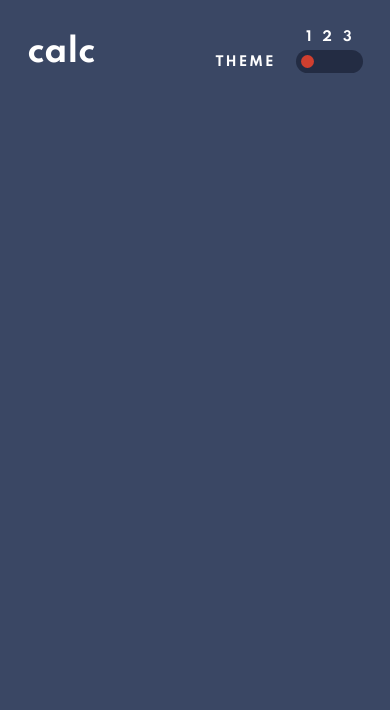
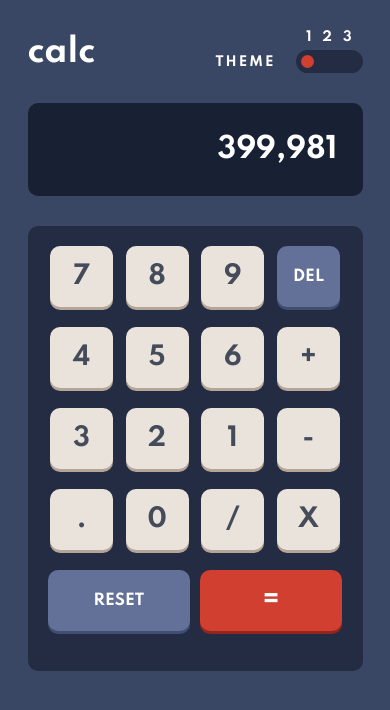
Before and after one commit to DougSorge/calculator-app-fem, a website: page index.html in a window 390 px wide. Drawn offline with Linux system fonts and the light colour scheme.

Commit message:
responsive and animated

```diff
--- a/index.html
+++ b/index.html
@@ -1,25 +1,29 @@
 <!DOCTYPE html>
 <html lang="en">
   <head>
-  <meta charset="UTF-8">
-  <meta name="viewport" content="width=device-width, initial-scale=1.0"> <!-- displays site properly based on user's device -->
+    <meta charset="UTF-8" />
+    <meta name="viewport" content="width=device-width, initial-scale=1.0" />
+    <!-- displays site properly based on user's device -->
 
-  <link rel="icon" type="image/png" sizes="32x32" href="./images/favicon-32x32.png">
-  <link rel="stylesheet" href="css/main.css">
-  <link href="https://fonts.googleapis.com/css2?family=Spartan:wght@700&display=swap" rel="stylesheet">
+    <link
+      rel="icon"
+      type="image/png"
+      sizes="32x32"
+      href="./images/favicon-32x32.png"
+    />
+    <link rel="stylesheet" href="css/main.css" />
+    <link
+      href="https://fonts.googleapis.com/css2?family=Spartan:wght@700&display=swap"
+      rel="stylesheet"
+    />
 
     <title>Frontend Mentor | Calculator app</title>
-
-
   </head>
   <body>
-
     <section class="app-container">
       <header>
         <div class="logo-box">
-        <h1 class="logo">
-          calc
-        </h1>
+          <h1 class="logo">calc</h1>
           <p>Theme</p>
         </div>
 
@@ -30,13 +34,67 @@
             <label class="theme-label" for="theme-3">3</label>
           </div>
           <div class="toggle-btns-box">
-          <input class="pref-btn active" type="radio" name="theme-pref" id="theme-1">
-          <input class="pref-btn hidden" type="radio" name="theme-pref" id="theme-2">
-          <input class="pref-btn hidden" type="radio" name="theme-pref" id="theme-3">
+            <input
+              class="pref-btn active"
+              type="radio"
+              name="theme-pref"
+              id="theme-1"
+            />
+            <input
+              class="pref-btn hidden"
+              type="radio"
+              name="theme-pref"
+              id="theme-2"
+            />
+            <input
+              class="pref-btn hidden"
+              type="radio"
+              name="theme-pref"
+              id="theme-3"
+            />
             <span class="toggle-bg"> </span>
           </div>
         </div>
       </header>
+
+      <section class="display">
+        <div class="display-screen">
+          <span class="display-content">399,981</span>
+        </div>
+      </section>
+
+      <section class="num-pad">
+        <div class="num-pad-btns">
+          <div class="btnRow">
+            <button class="btn numBtn">7</button>
+            <button class="btn numBtn">8</button>
+            <button class="btn numBtn">9</button>
+            <button class="btn utilBtn" id="del">DEL</button>
+          </div>
+          <div class="btnRow">
+            <button class="btn numBtn">4</button>
+            <button class="btn numBtn">5</button>
+            <button class="btn numBtn">6</button>
+            <button class="btn numBtn utilBtn" id="add">+</button>
+          </div>
+          <div class="btnRow">
+            <button class="btn numBtn">3</button>
+            <button class="btn numBtn">2</button>
+            <button class="btn numBtn">1</button>
+            <button class="btn numBtn utilBtn" id="subtract">-</button>
+          </div>
+          <div class="btnRow">
+            <button class="btn numBtn">.</button>
+            <button class="btn numBtn">0</button>
+            <button class="btn numBtn">/</button>
+            <button class="btn numBtn utilBtn" id="multiply">X</button>
+          </div>
+          <div class="btnRow">
+            <button class="btn btn-wide utilBtn" id="reset">RESET</button>
+            <button class="btn btn-wide utilBtn" id="equal">=</button>
+          </div>
+        </div>
+      </section>
     </section>
 
     <!-- <div class="attribution">
--- a/sass/base/_base.scss
+++ b/sass/base/_base.scss
@@ -4,12 +4,12 @@ $color-main-bg-1: #3a4764;
 $color-keypad-bg-1: #232c43;
 $color-display-bg-1: #182034;
 // buttons
-$color-reset-del-bg-1: #637097;
-$color-blue-shadow-1: #404e72;
+$color-res-del-bg-1: #637097;
+$color-res-del-shadow-1: #404e72;
 $color-toggle-equal-1: #d03f2f;
 $color-toggle-equal-shadow-1: #93261a;
 $color-numbtns-1: #eae3dc;
-$color-gray-shadow-1: #b4a597;
+$color-numbtns-shadow-1: #b4a597;
 // text
 $color-numbtns-font-1: #444b5a;
 $color-display-font-1: #ffffff;
@@ -45,21 +45,29 @@ $color-numbtns-font-3: #ffe53d;
 $color-equal-font-3: #1b2428;
 $color-res-del-font-3: #ffffff;
 
-
-html{
-    font-size: 62.5%;
+html {
+  font-size: 62.5%;
 }
 
-body{
-    margin: 0;
-    padding: 0;
-    box-sizing: border-box;
-    background-color:  hsl(222, 26%, 31%);
-    font-family: 'Spartan', sans-serif;
+body {
+  margin: 0;
+  padding: 0;
+  box-sizing: border-box;
+  background-color: hsl(222, 26%, 31%);
+  font-family: "Spartan", sans-serif;
 }
 
 *,
 *::before,
-*::after{
-    box-sizing: inherit;
+*::after {
+  box-sizing: inherit;
 }
+
+// responsive breakpoint for screen sizes 380px and below
+@mixin respond($breakpoint) {
+  @if $breakpoint == desktop {
+    @media only screen and (min-width: 38rem) {
+      @content;
+    }
+  }
+}
--- a/sass/main.scss
+++ b/sass/main.scss
@@ -3,3 +3,5 @@
 
 @import "sections/appContainer";
 @import "sections/header";
+@import "sections/display";
+@import "sections/numPad";
--- a/sass/sections/_appContainer.scss
+++ b/sass/sections/_appContainer.scss
@@ -1,6 +1,10 @@
-.app-container{
-    width: 100%;
-    max-width: 37.5rem;
-    padding: 2rem;
-    margin: auto;
+.app-container {
+  width: 100%;
+  max-width: 37.5rem;
+  padding: 2rem;
+  margin: auto;
+
+  @include respond(desktop) {
+    max-width: 60rem;
+  }
 }
--- /dev/null
+++ b/sass/sections/_display.scss
@@ -0,0 +1,15 @@
+.display {
+  margin-top: 3rem;
+
+  .display-screen {
+    background-color: $color-display-bg-1;
+    padding: 3rem 2rem;
+    border-radius: 10px;
+    text-align: right;
+  }
+  .display-content {
+    font-size: 2.8rem;
+    color: $color-display-font-1;
+    margin-right: 5px;
+  }
+}
--- a/sass/sections/_header.scss
+++ b/sass/sections/_header.scss
@@ -1,22 +1,22 @@
-header{
+header {
   display: flex;
   width: 100%;
   align-items: center;
   padding-top: 1rem;
 
-.logo-box{
+  .logo-box {
     display: flex;
     justify-content: space-between;
     width: 100%;
 
-    .logo{
+    .logo {
       font-size: 3.2rem;
       color: white;
       margin-block: auto;
       flex-grow: 1;
     }
 
-    p{
+    p {
       font-size: 1.3rem;
       color: white;
       text-transform: uppercase;
@@ -25,28 +25,30 @@ header{
     }
   }
 
-.toggle-box{
+  .toggle-box {
     width: 25%;
     margin-left: auto;
     display: flex;
     flex-direction: column;
     align-items: flex-end;
 
-    .theme-label-box{
+    @include respond(desktop) {
+      width: 8rem;
+    }
+
+    .theme-label-box {
       display: flex;
       width: 100%;
       justify-content: space-evenly;
 
-
-
-        .theme-label{
+      .theme-label {
         margin-bottom: 5px;
         color: white;
         font-size: 1.3rem;
       }
     }
 
-    .toggle-btns-box{
+    .toggle-btns-box {
       position: relative;
       display: flex;
       align-items: center;
@@ -56,17 +58,17 @@ align-items: flex-end;
       border-radius: 25px;
       padding: 5px;
 
-        .pref-btn{
+      .pref-btn {
         margin: auto 0;
         position: relative;
         visibility: hidden;
       }
 
-        .pref-btn:not(:last-of-type){
+      .pref-btn:not(:last-of-type) {
         margin-right: 8px;
       }
 
-        .pref-btn::before{
+      .pref-btn::before {
         position: absolute;
         top: 0;
         left: 0;
@@ -79,15 +81,12 @@ align-items: flex-end;
         visibility: visible;
       }
 
-        p{
+      p {
         text-transform: uppercase;
         display: inline-block;
         color: white;
         font-size: 1.3rem;
       }
     }
-
-
   }
-
 }
--- /dev/null
+++ b/sass/sections/_numPad.scss
@@ -0,0 +1,103 @@
+.num-pad {
+  margin-top: 3rem;
+
+  .num-pad-btns {
+    flex-basis: 80%;
+    padding: 2rem 1rem;
+    border-radius: 10px;
+    background-color: $color-keypad-bg-1;
+    display: flex;
+    flex-direction: column;
+    align-items: center;
+
+    .btnRow {
+      display: flex;
+      justify-content: space-evenly;
+      width: 100%;
+      margin-bottom: 2rem;
+
+      .btn {
+        padding: 1.5rem;
+        position: relative;
+        border: none;
+        width: 20%;
+        border-radius: 10px;
+        font-size: 2.5rem;
+        font-weight: bold;
+        font-family: "Spartan", sans-serif;
+        box-shadow: 0 3px $color-numbtns-shadow-1;
+        transition: all 0.3s;
+        cursor: pointer;
+
+        &:hover {
+          transform: translateY(-3px);
+          font-size: 2.8rem;
+
+          &::after {
+            transform: scaleX(1.1) scaleY(1.3);
+            opacity: 0;
+          }
+        }
+
+        .btn:active,
+        .btn:focus {
+          outline: none;
+          transform: translateY(0);
+        }
+      }
+
+      .btn::after {
+        content: "";
+        display: inline-block;
+        height: 100%;
+        width: 100%;
+        border-radius: 10px;
+        position: absolute;
+        top: 0;
+        left: 0;
+        z-index: -10;
+        transition: all 0.4s;
+        background-color: $color-numbtns-1;
+      }
+
+      .btn-wide {
+        width: 45%;
+      }
+
+      #del,
+      #reset {
+        font-size: 1.5rem;
+        background-color: $color-res-del-bg-1;
+        box-shadow: 0 3px $color-res-del-shadow-1;
+        color: white;
+
+        &:hover {
+          font-size: 1.7rem;
+        }
+
+        &::after {
+          background-color: $color-res-del-bg-1;
+        }
+      }
+
+      #equal {
+        background-color: $color-toggle-equal-1;
+        box-shadow: 0 3px $color-toggle-equal-shadow-1;
+        color: white;
+
+        &::after {
+          background-color: $color-toggle-equal-1;
+        }
+      }
+
+      .numBtn {
+        background-color: $color-numbtns-1;
+        color: $color-numbtns-font-1;
+
+        &::after {
+          background-color: $color-numbtns-1;
+        }
+      }
+    }
+  }
+}
```
Also changed, not shown: css/main.css. Lines whose indentation alone changed are shown as unchanged.
